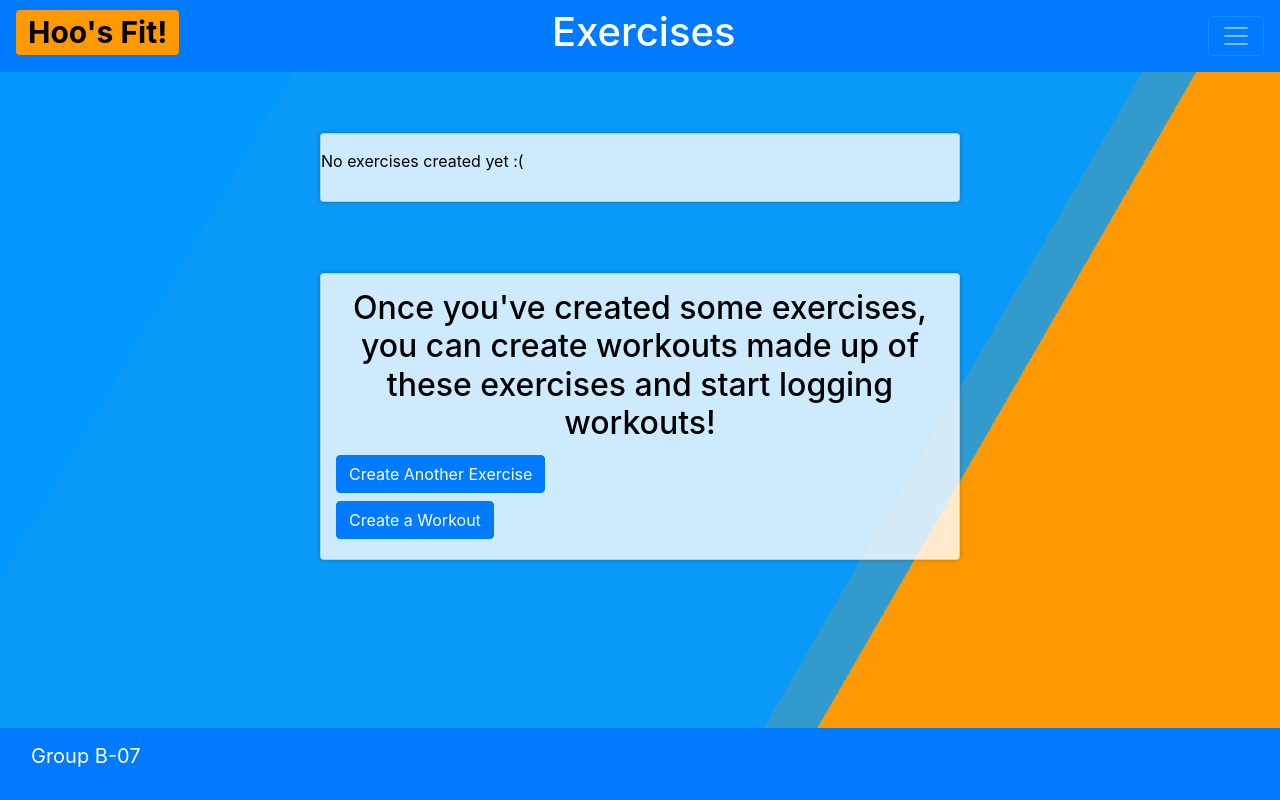
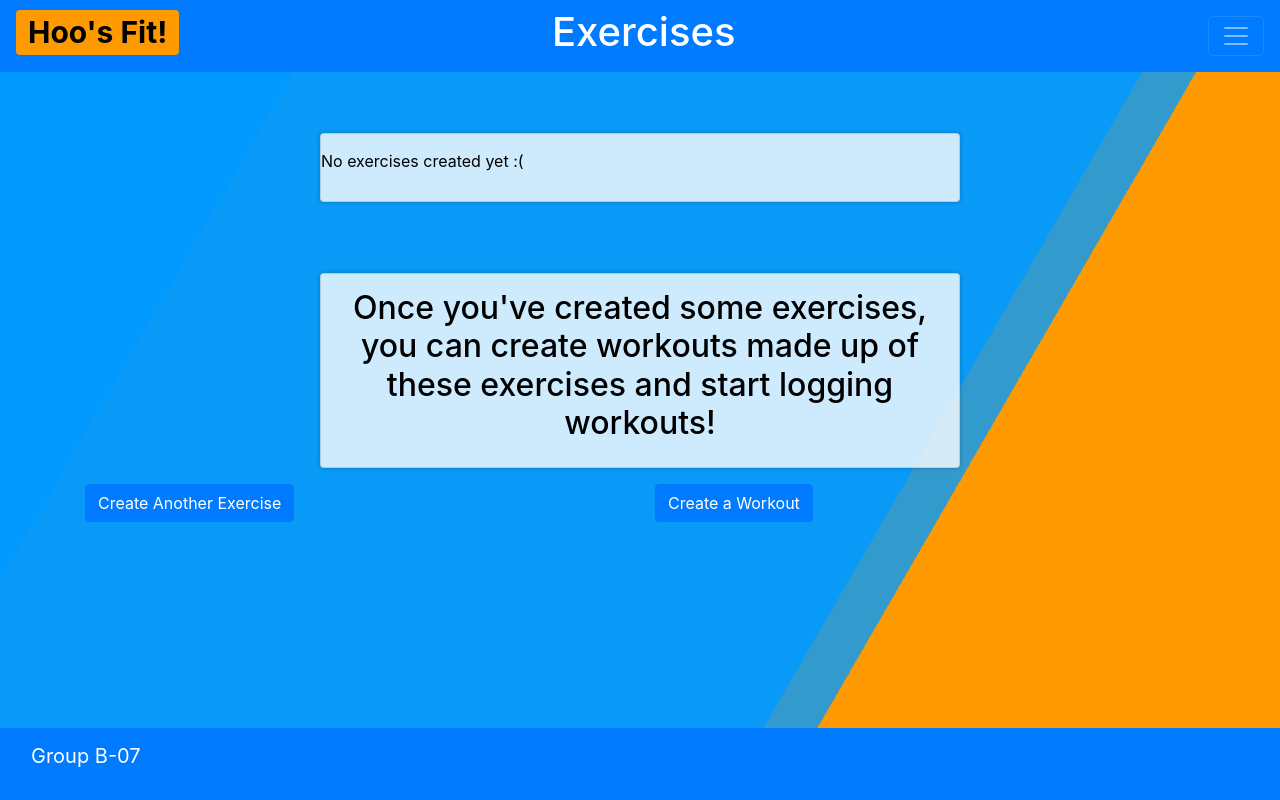
Before and after one commit to Jacksonwolf15/HoosFit, a Django app: page /profiles/1/exercise/view/ in a window 1280 px wide. Run offline with Django 3.2, Linux system fonts and the light colour scheme; the visitor is signed in with stand-in values (Sample User, id 1); data that the repository does not hold is empty; some libraries are stand-ins or nearby versions.

Commit message:
fixed a button layout

```diff
--- a/hoosfit/templates/hoosfit/view_exercise.html
+++ b/hoosfit/templates/hoosfit/view_exercise.html
@@ -76,13 +76,16 @@
             <div class="card mb-3" style="max-width: 40rem; margin: auto; background-color:rgba(255,255,255,.8); border-radius: .25em; box-shadow:0 0 .25em rgba(0,0,0,.25); color: black; margin-top: 5%">
               <div class="card-title" style="margin-top: 15px;">
                 <h2 align='center' class='card-title'>Once you've created some exercises, you can create workouts made up of these exercises and start logging workouts!</h2>
-                <div class='col-sm-6'>
-                  <h3><a class='btn btn-primary' href="{% url 'exercisecreate' user_id=user.username %}">Create Another Exercise</a></h3>
-                </div>
-                <div class='col-sm-6'>
-                  <h3><a class='btn btn-primary' href="{% url 'workoutcreate' user_id=user.username %}">Create a Workout</a></h3>
-                </div>
+              </div>
             </div>
+          </div>
+        </div>
+        <div class='row'>
+          <div class='col-sm-6'>
+            <h3><a class='btn btn-primary' href="{% url 'exercisecreate' user_id=user.username %}">Create Another Exercise</a></h3>
+          </div>
+          <div class='col-sm-6'>
+            <h3><a class='btn btn-primary' href="{% url 'workoutcreate' user_id=user.username %}">Create a Workout</a></h3>
           </div>
         </div>
       </div>
```
